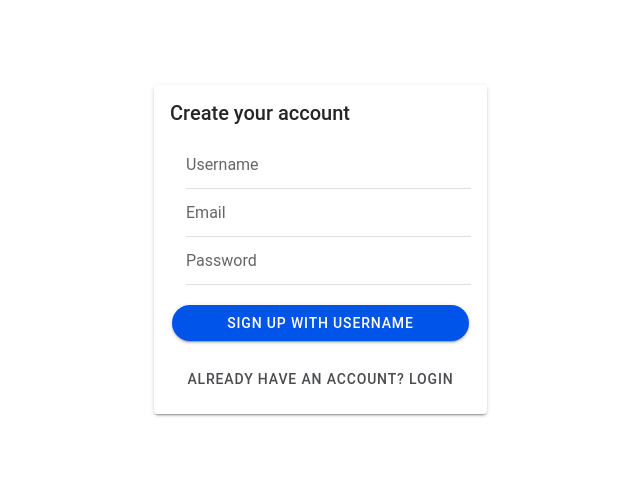
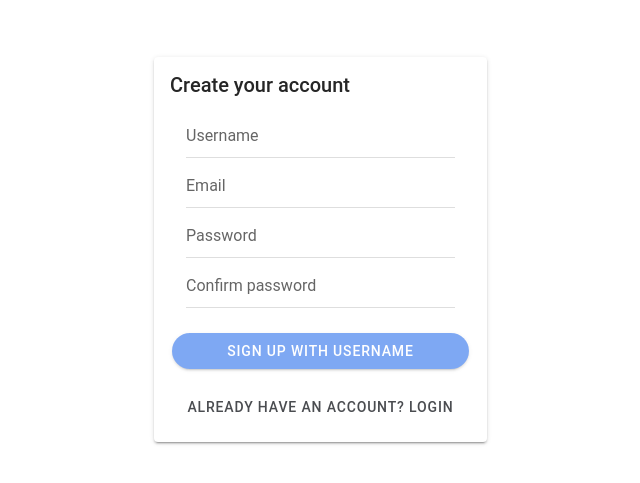
Before and after one commit to SamaraRuizSandoval/BookClubApp, a React (Vite) app in the folder book-club-app/: page /register in a window 1280 px wide. Shown: the part 151-634 px from the top of the page, without its empty margins (320-960 px from the left). Built offline with nearby package versions, Linux system fonts and the light colour scheme.

Commit message:
refactor(register): Adds validation to the register form

```diff
--- a/book-club-app/src/pages/Login.tsx
+++ b/book-club-app/src/pages/Login.tsx
@@ -8,14 +8,19 @@ import {
   IonItem,
   IonInput,
   IonButton,
+  IonToast,
 } from '@ionic/react';
 import { useState } from 'react';
-import { useHistory } from 'react-router-dom';
+import { useHistory, useLocation } from 'react-router-dom';
 
 import api from '../api/axios';
 import { useAuth } from '../context/AuthContext';
 import { AuthTokenResponse } from '../types/auth';
 import { User } from '../types/user';
+
+type LoginLocationState = {
+  message?: string;
+};
 
 export function Login() {
   const [username, setUsername] = useState('');
@@ -23,6 +28,11 @@ export function Login() {
   const [errorMessage, setErrorMessage] = useState<string | null>(null);
   const { login } = useAuth();
   const history = useHistory();
+
+  const location = useLocation<LoginLocationState>();
+  const successMessage = (location.state as LoginLocationState | undefined)
+    ?.message;
+  const [showToast, setShowToast] = useState(!!successMessage);
 
   const handleLogin = async () => {
     setErrorMessage(null); // Clear previous error message
@@ -60,6 +70,14 @@ export function Login() {
 
   return (
     <IonPage>
+      <IonToast
+        isOpen={showToast}
+        message={successMessage}
+        position="top"
+        duration={3000}
+        color="success"
+        onDidDismiss={() => setShowToast(false)}
+      />
       <IonContent>
         <div className="flex-center">
           <IonCard>
--- a/book-club-app/src/pages/Register.tsx
+++ b/book-club-app/src/pages/Register.tsx
@@ -8,6 +8,7 @@ import {
   IonItem,
   IonInput,
   IonButton,
+  IonLabel,
 } from '@ionic/react';
 import { useState } from 'react';
 import { useHistory } from 'react-router-dom';
@@ -18,19 +19,74 @@ export function Register() {
   const [username, setUsername] = useState('');
   const [email, setEmail] = useState('');
   const [password, setPassword] = useState('');
+  const [confirmPassword, setConfirmPassword] = useState('');
+
+  const [usernameError, setUsernameError] = useState<string | null>(null);
+  const [emailIsValid, setEmailIsValid] = useState<boolean>();
+  const [emailIsTouched, setEmailTouched] = useState(false);
+  const [passwordsMatch, setPasswordsMatch] = useState<boolean>();
+  const [passwordIsTouched, setPasswordTouched] = useState(false);
   const history = useHistory();
 
+  const isEmailValid = (email: string) => {
+    return email.match(
+      /^(?=.{1,254}$)(?=.{1,64}@)[a-zA-Z0-9!#$%&'*+/=?^_`{|}~-]+(?:\.[a-zA-Z0-9!#$%&'*+/=?^_`{|}~-]+)*@[a-zA-Z0-9](?:[a-zA-Z0-9-]{0,61}[a-zA-Z0-9])?(?:\.[a-zA-Z0-9](?:[a-zA-Z0-9-]{0,61}[a-zA-Z0-9])?)*$/,
+    );
+  };
+
+  const validateEmail = (value: string) => {
+    if (value === '') {
+      setEmailIsValid(undefined);
+      return;
+    }
+
+    setEmailIsValid(isEmailValid(value) != null);
+  };
+
+  const markEmailTouched = () => {
+    setEmailTouched(true);
+  };
+
+  const validatePasswords = (pass: string, confirm: string) => {
+    if (confirm === '') {
+      setPasswordsMatch(undefined);
+      return;
+    }
+
+    setPasswordsMatch(pass === confirm);
+  };
+
+  const markPasswordTouched = () => {
+    setPasswordTouched(true);
+  };
+
   const handleRegister = async () => {
+    if (!emailIsValid || !passwordsMatch) {
+      return;
+    }
+
     try {
+      setUsernameError(null); // clear previous error
+
       const response = await api.post('/users', {
         username,
         email,
         password,
       });
+
+      history.replace('/login', {
+        message: 'Account created successfully!',
+      });
       console.log('User registered:', response);
-    } catch (error) {
-      console.error('Error registering user:', error);
+    } catch (error: any) {
+      if (error.response?.data?.error === 'username already taken') {
+        setUsernameError('Username is already taken');
+      } else {
+        console.error('Error registering user:', error);
+      }
     }
+
+    //history.replace('/login');
   };
 
   return (
@@ -43,31 +99,63 @@ export function Register() {
             </IonCardHeader>
 
             <IonCardContent>
-              <IonItem>
+              {usernameError && (
+                <div className="error-message">{usernameError}</div>
+              )}
+              <IonItem lines="none">
                 <IonInput
                   placeholder="Username"
                   type="text"
+                  errorText="Invalid email"
                   value={username}
                   onIonInput={(e) => setUsername(e.detail.value!)}
                 />
               </IonItem>
-              <IonItem>
+              <IonItem lines="none">
                 <IonInput
+                  className={`${emailIsValid && 'ion-valid'} ${emailIsValid === false && 'ion-invalid'} ${emailIsTouched && 'ion-touched'}`}
                   placeholder="Email"
                   type="email"
+                  errorText="Invalid email"
                   value={email}
-                  onIonInput={(e) => setEmail(e.detail.value!)}
+                  onIonInput={(e) => {
+                    const value = e.detail.value!;
+                    setEmail(value);
+                    validateEmail(value);
+                  }}
+                  onIonBlur={() => {
+                    markEmailTouched();
+                  }}
                 />
               </IonItem>
-              <IonItem>
+              <IonItem lines="none">
                 <IonInput
+                  className={`${passwordsMatch === true && 'ion-valid'} ${passwordsMatch === false && 'ion-invalid'} ${passwordIsTouched && 'ion-touched'}`}
                   placeholder="Password"
                   type="password"
                   value={password}
+                  errorText="Passwords don't match"
                   onIonInput={(e) => setPassword(e.detail.value!)}
+                  onIonBlur={() => {
+                    markPasswordTouched();
+                  }}
+                />
+              </IonItem>
+              <IonItem lines="none">
+                <IonInput
+                  placeholder="Confirm password"
+                  type="password"
+                  errorText="Passwords don't match"
+                  value={confirmPassword}
+                  onIonInput={(e) => {
+                    const confirmPass = e.detail.value!;
+                    setConfirmPassword(confirmPass);
+                    validatePasswords(password, confirmPass);
+                  }}
                 />
               </IonItem>
               <IonButton
+                disabled={!emailIsValid || !passwordsMatch}
                 color="primary"
                 shape="round"
                 size="default"
```
